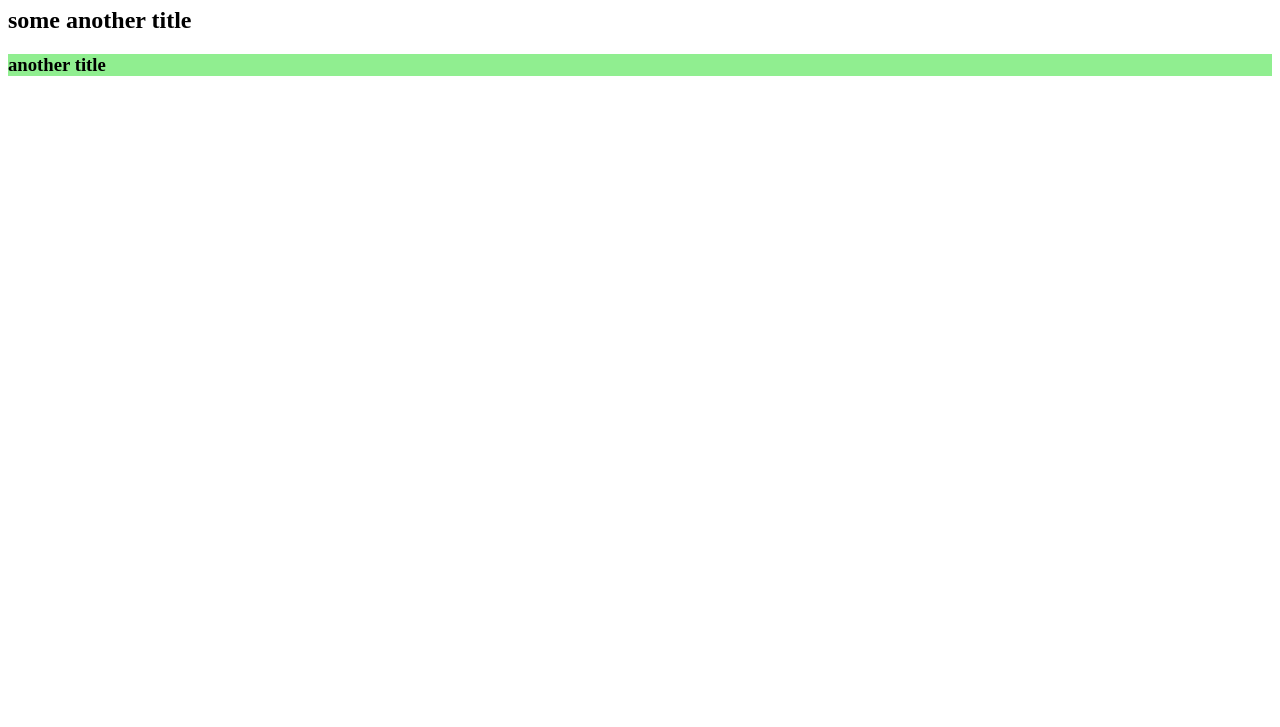
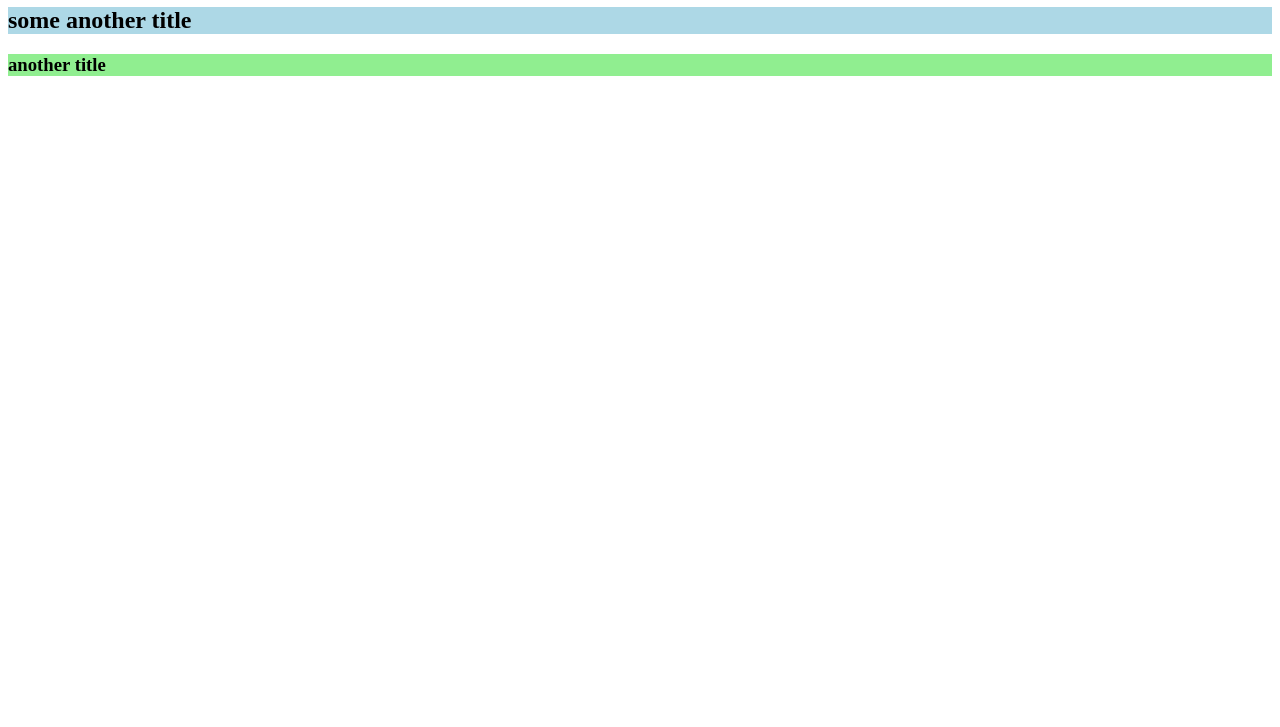
Before and after one commit to OksanaPiddubniak/js-lessons, a plain HTML site: page js/lesson_1/index.html in a window 1280 px wide. Shown: the part 73-800 px from the top of the page. Drawn offline with Linux system fonts and the light colour scheme.

Commit message:
styles were added

```diff
--- a/js/lesson_1/style.css
+++ b/js/lesson_1/style.css
@@ -4,3 +4,6 @@ h1 {
 h3 {
   background-color: lightgreen;
 }
+h2 {
+  background-color: lightblue;
+}
```
